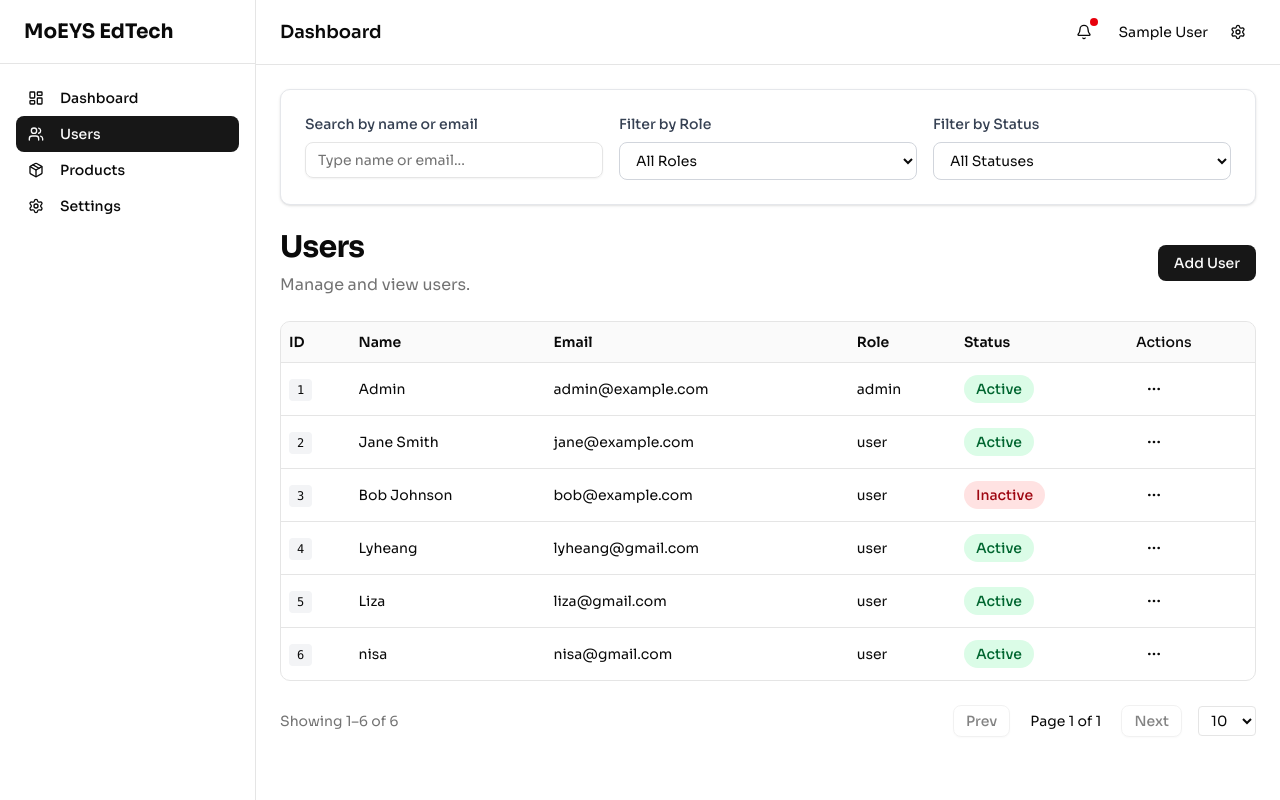
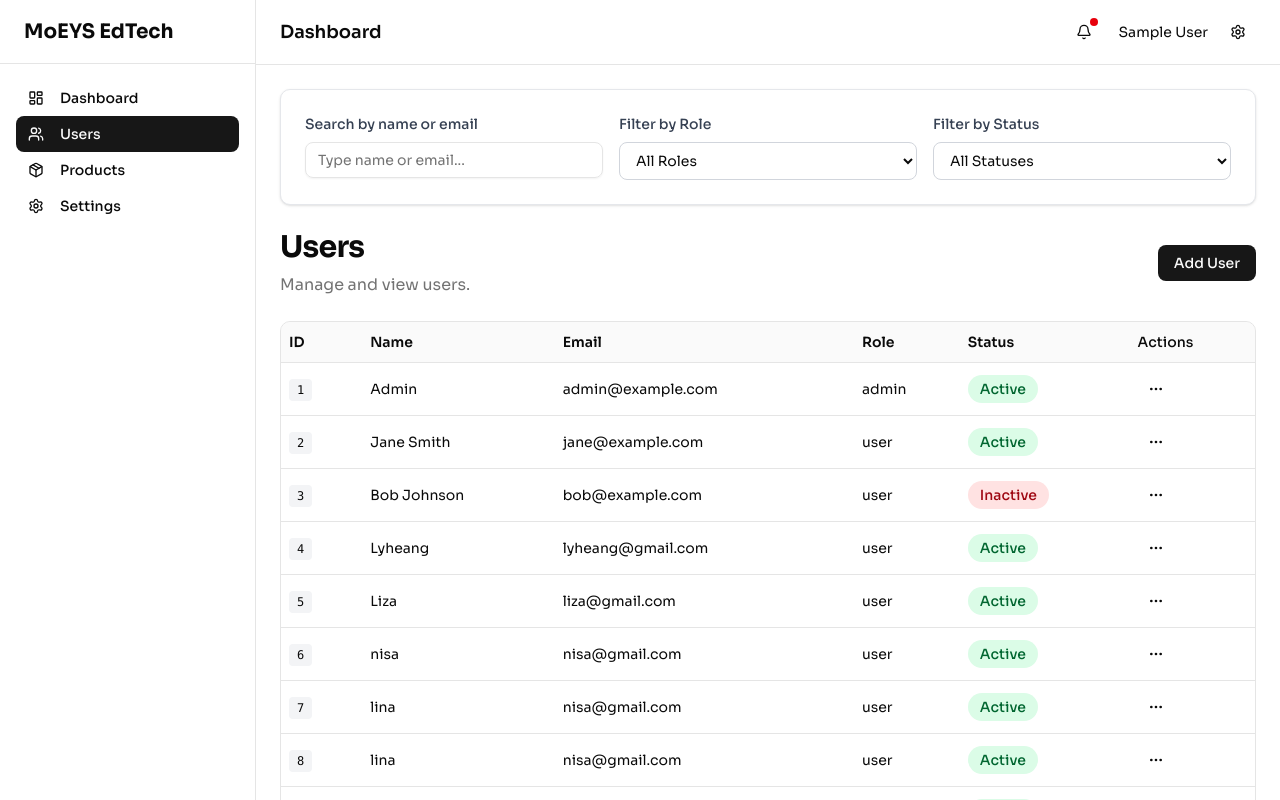
Before and after one commit to Lyheang98/DashboardExam, a Next.js app: page /dashboard/users in a window 1280 px wide. Shown: the top 800 px of the page. Built offline with nearby package versions, Linux system fonts and the light colour scheme; sample sign-in values are in the browser's storage.

Commit message:
updated pagination

```diff
--- a/app/dashboard/products/page.tsx
+++ b/app/dashboard/products/page.tsx
@@ -138,42 +138,32 @@ export default function ProductsPage() {
    */
   const fetchProducts = async () => {
   setLoading(true);
-    setPage(1);
   const startTime = Date.now();
+
   try {
-      // Build query parameters from filters
     const params = new URLSearchParams();
     if (debouncedSearchQuery) params.append("q", debouncedSearchQuery);
     if (categoryFilter) params.append("category", categoryFilter);
     if (priceRange.min) params.append("minPrice", priceRange.min);
     if (priceRange.max) params.append("maxPrice", priceRange.max);
 
-      // Fetch data from API
     const response = await fetch(`/api/products/search?${params.toString()}`);
     if (!response.ok)
       throw new Error(`HTTP error! status: ${response.status}`);
 
     const data = await response.json();
 
-      // Format and validate product data
     const allProducts = (data.data || []).map((product: any) => ({
       id: product.id,
       name: product.name,
       price: product.price,
       category: product.category || "General",
       stock: product.stock || 0,
-        // Auto-determine status based on stock level
       status: (product.stock || 0) > 0 ? "Available" : "Out of Stock",
     }));
 
+    setProducts(allProducts);
     setTotal(allProducts.length);
-      setProducts(allProducts);
-
-      // Ensure minimum loading time for smooth visual feedback
-      const elapsedTime = Date.now() - startTime;
-      if (elapsedTime < 800) {
-        await new Promise((resolve) => setTimeout(resolve, 500 - elapsedTime));
-      }
   } catch (error) {
     logger.error("Failed to fetch products", "PRODUCTS", error);
     setProducts([]);
@@ -182,6 +172,7 @@ export default function ProductsPage() {
     setLoading(false);
   }
 };
+
 
   // ============================================
   // COMPUTED VALUES (Memoized)
@@ -416,7 +407,9 @@ export default function ProductsPage() {
       {/* ============================================ */}
       <div className="flex justify-between items-center">
         <div>
-          <h1 className="text-3xl font-sans font-bold tracking-tight">Products</h1>
+          <h1 className="text-3xl font-sans font-bold tracking-tight">
+            Products
+          </h1>
           <p className="text-muted-foreground mt-2">
             View and manage your product inventory.
           </p>
@@ -597,9 +590,8 @@ export default function ProductsPage() {
               Showing {start}–{end} of {total}
             </div>
 
-            {/* Navigation and Options */}
+            {/* Navigation */}
             <div className="flex items-center gap-2">
-              {/* Previous Page Button */}
               <Button
                 variant="outline"
                 size="sm"
@@ -609,27 +601,24 @@ export default function ProductsPage() {
                 Prev
               </Button>
 
-              {/* Current Page Indicator */}
               <div className="px-3 text-sm">
                 Page {page} of {totalPages}
               </div>
 
-              {/* Next Page Button */}
               <Button
                 variant="outline"
                 size="sm"
                 onClick={() => setPage((p) => Math.min(totalPages, p + 1))}
-                disabled={page >= totalPages}
+                disabled={page === totalPages}
               >
                 Next
               </Button>
 
-              {/* Items Per Page Selector */}
               <select
                 value={perPage}
                 onChange={(e) => {
                   setPerPage(Number(e.target.value));
-                  setPage(1); // Reset to page 1 when changing items per page
+                  setPage(1); // reset page
                 }}
                 className="ml-2 rounded border bg-background px-2 py-1 text-sm"
               >
--- a/app/dashboard/users/page.tsx
+++ b/app/dashboard/users/page.tsx
@@ -135,8 +135,8 @@ export default function UsersPage() {
    */
   const fetchUsers = async () => {
     setLoading(true);
-    setPage(1);
     const startTime = Date.now();
+
     try {
       // Build query parameters
       const params = new URLSearchParams();
@@ -144,14 +144,13 @@ export default function UsersPage() {
       if (roleFilter) params.append("role", roleFilter);
       if (statusFilter) params.append("status", statusFilter);
 
-      // Fetch data from API
       const response = await fetch(`/api/users/search?${params.toString()}`);
-      if (!response.ok) throw new Error(`HTTP error! status: ${response.status}`);
+      if (!response.ok)
+        throw new Error(`HTTP error! status: ${response.status}`);
 
       const data = await response.json();
 
-      // Format and validate user data
-      const formattedUsers = (data.data || []).map((user: any) => ({
+      const allUsers = (data.data || []).map((user: any) => ({
         id: user.id,
         name: user.name,
         email: user.email,
@@ -159,14 +158,8 @@ export default function UsersPage() {
         status: user.status || "active",
       }));
 
-      setTotal(data.count || formattedUsers.length);
-      setUsers(formattedUsers);
-
-      // Ensure minimum loading time for smooth visual feedback
-      const elapsedTime = Date.now() - startTime;
-      if (elapsedTime < 800) {
-        await new Promise(resolve => setTimeout(resolve, 500 - elapsedTime));
-      }
+      setUsers(allUsers);
+      setTotal(allUsers.length);
     } catch (error) {
       logger.error("Failed to fetch users", "USERS", error);
       setUsers([]);
@@ -193,19 +186,28 @@ export default function UsersPage() {
    * Total number of pages available
    * Recalculated only when total or perPage changes
    */
-  const totalPages = useMemo(() => Math.max(1, Math.ceil(total / perPage)), [total, perPage]);
+  const totalPages = useMemo(
+    () => Math.max(1, Math.ceil(total / perPage)),
+    [total, perPage]
+  );
 
   /**
    * First item number being displayed on current page
    * Example: Page 2 with 10 items = 11
    */
-  const start = useMemo(() => (total === 0 ? 0 : (page - 1) * perPage + 1), [total, page, perPage]);
+  const start = useMemo(
+    () => (total === 0 ? 0 : (page - 1) * perPage + 1),
+    [total, page, perPage]
+  );
 
   /**
    * Last item number being displayed on current page
    * Example: Page 2 with 10 items = 20
    */
-  const end = useMemo(() => Math.min(page * perPage, total), [page, perPage, total]);
+  const end = useMemo(
+    () => Math.min(page * perPage, total),
+    [page, perPage, total]
+  );
 
   // ============================================
   // CRUD DIALOG STATE
@@ -216,7 +218,12 @@ export default function UsersPage() {
   /** User being edited (null if creating new) */
   const [editing, setEditing] = useState<User | null>(null);
   /** Form data for create/edit operations */
-  const [form, setForm] = useState({ name: "", email: "", role: "User", status: "Active" });
+  const [form, setForm] = useState({
+    name: "",
+    email: "",
+    role: "User",
+    status: "Active",
+  });
 
   // ============================================
   // CRUD OPERATIONS (Memoized Callbacks)
@@ -239,7 +246,12 @@ export default function UsersPage() {
    */
   const openEdit = useCallback((user: User) => {
     setEditing(user);
-    setForm({ name: user.name, email: user.email, role: user.role, status: user.status });
+    setForm({
+      name: user.name,
+      email: user.email,
+      role: user.role,
+      status: user.status,
+    });
     setOpen(true);
   }, []);
 
@@ -252,7 +264,9 @@ export default function UsersPage() {
   const submitForm = useCallback(() => {
     if (editing) {
       // Update existing user
-      setUsers((prev) => prev.map((u) => (u.id === editing.id ? { ...u, ...form } : u)));
+      setUsers((prev) =>
+        prev.map((u) => (u.id === editing.id ? { ...u, ...form } : u))
+      );
     } else {
       // Create new user
       const newUser: User = { id: Date.now(), ...form };
@@ -267,10 +281,10 @@ export default function UsersPage() {
    * Memoized with users as dependency
    * @param {User} user - User to delete
    */
- const handleDelete = useCallback((user: User) => {
-  setUsers((prev) => prev.filter((u) => u.id !== user.id));
-  setTotal((t) => Math.max(0, t - 1));
-}, []);
+  const handleDelete = useCallback((user: User) => {
+    setUsers((prev) => prev.filter((u) => u.id !== user.id));
+    setTotal((t) => Math.max(0, t - 1));
+  }, []);
 
   /**
    * Toggles user status between active and inactive
@@ -278,7 +292,7 @@ export default function UsersPage() {
    * @param {User} user - User to toggle status
    */
   const toggleStatus = useCallback((user: User) => {
-    const newStatus = user.status === 'active' ? 'inactive' : 'active';
+    const newStatus = user.status === "active" ? "inactive" : "active";
     setUsers((prev) =>
       prev.map((u) => (u.id === user.id ? { ...u, status: newStatus } : u))
     );
@@ -290,11 +304,15 @@ export default function UsersPage() {
       {/* SEARCH AND FILTERS SECTION */}
       {/* ============================================ */}
       <div className="bg-white dark:bg-slate-900 rounded-lg border border-gray-200 dark:border-slate-700 p-6 shadow-sm">
-
         <div className="grid grid-cols-1 md:grid-cols-3 gap-4">
           {/* Search Input */}
           <div className="space-y-2">
-            <Label htmlFor="search" className="text-sm font-medium text-gray-700 dark:text-gray-300">Search by name or email</Label>
+            <Label
+              htmlFor="search"
+              className="text-sm font-medium text-gray-700 dark:text-gray-300"
+            >
+              Search by name or email
+            </Label>
             <Input
               id="search"
               placeholder="Type name or email..."
@@ -306,7 +324,12 @@ export default function UsersPage() {
 
           {/* Role Filter */}
           <div className="space-y-2">
-            <Label htmlFor="role-filter" className="text-sm font-medium text-gray-700 dark:text-gray-300">Filter by Role</Label>
+            <Label
+              htmlFor="role-filter"
+              className="text-sm font-medium text-gray-700 dark:text-gray-300"
+            >
+              Filter by Role
+            </Label>
             <select
               id="role-filter"
               value={roleFilter}
@@ -322,7 +345,12 @@ export default function UsersPage() {
 
           {/* Status Filter */}
           <div className="space-y-2">
-            <Label htmlFor="status-filter" className="text-sm font-medium text-gray-700 dark:text-gray-300">Filter by Status</Label>
+            <Label
+              htmlFor="status-filter"
+              className="text-sm font-medium text-gray-700 dark:text-gray-300"
+            >
+              Filter by Status
+            </Label>
             <select
               id="status-filter"
               value={statusFilter}
@@ -353,8 +381,10 @@ export default function UsersPage() {
           </DialogTrigger>
           <DialogContent>
             <DialogHeader>
-              <DialogTitle>{editing ? 'Edit User' : 'Add User'}</DialogTitle>
-              <DialogDescription>{editing ? 'Update user details' : 'Create a new user'}</DialogDescription>
+              <DialogTitle>{editing ? "Edit User" : "Add User"}</DialogTitle>
+              <DialogDescription>
+                {editing ? "Update user details" : "Create a new user"}
+              </DialogDescription>
             </DialogHeader>
 
             {/* Form Fields */}
@@ -362,13 +392,25 @@ export default function UsersPage() {
               {/* Name Field */}
               <div className="space-y-1">
                 <Label htmlFor="name">Name</Label>
-                <Input id="name" value={form.name} onChange={(e) => setForm((f) => ({ ...f, name: e.target.value }))} />
+                <Input
+                  id="name"
+                  value={form.name}
+                  onChange={(e) =>
+                    setForm((f) => ({ ...f, name: e.target.value }))
+                  }
+                />
               </div>
 
               {/* Email Field */}
               <div className="space-y-1">
                 <Label htmlFor="email">Email</Label>
-                <Input id="email" value={form.email} onChange={(e) => setForm((f) => ({ ...f, email: e.target.value }))} />
+                <Input
+                  id="email"
+                  value={form.email}
+                  onChange={(e) =>
+                    setForm((f) => ({ ...f, email: e.target.value }))
+                  }
+                />
               </div>
 
               {/* Role and Status Fields */}
@@ -376,13 +418,26 @@ export default function UsersPage() {
                 {/* Role Field */}
                 <div className="space-y-1">
                   <Label htmlFor="role">Role</Label>
-                  <Input id="role" value={form.role} onChange={(e) => setForm((f) => ({ ...f, role: e.target.value }))} />
+                  <Input
+                    id="role"
+                    value={form.role}
+                    onChange={(e) =>
+                      setForm((f) => ({ ...f, role: e.target.value }))
+                    }
+                  />
                 </div>
 
                 {/* Status Dropdown */}
                 <div className="space-y-1">
                   <Label htmlFor="status">Status</Label>
-                  <select id="status" value={form.status} onChange={(e) => setForm((f) => ({ ...f, status: e.target.value }))} className="w-full rounded border px-2 py-1">
+                  <select
+                    id="status"
+                    value={form.status}
+                    onChange={(e) =>
+                      setForm((f) => ({ ...f, status: e.target.value }))
+                    }
+                    className="w-full rounded border px-2 py-1"
+                  >
                     <option>Active</option>
                     <option>Inactive</option>
                   </select>
@@ -393,9 +448,13 @@ export default function UsersPage() {
             {/* Dialog Actions */}
             <DialogFooter>
               <DialogClose asChild>
-                <Button variant="outline" onClick={() => setOpen(false)}>Cancel</Button>
+                <Button variant="outline" onClick={() => setOpen(false)}>
+                  Cancel
+                </Button>
               </DialogClose>
-              <Button onClick={submitForm}>{editing ? 'Save Changes' : 'Create User'}</Button>
+              <Button onClick={submitForm}>
+                {editing ? "Save Changes" : "Create User"}
+              </Button>
             </DialogFooter>
           </DialogContent>
         </Dialog>
@@ -411,14 +470,21 @@ export default function UsersPage() {
             <div className="mb-6">
               <div className="w-12 h-12 border-4 border-blue-200 dark:border-blue-800 border-t-blue-600 dark:border-t-blue-400 rounded-full animate-spin"></div>
             </div>
-            <p className="text-lg font-semibold text-gray-900 dark:text-white mb-2">Loading Users</p>
-            <p className="text-sm text-gray-500 dark:text-gray-400">Please wait while we fetch your users...</p>
+            <p className="text-lg font-semibold text-gray-900 dark:text-white mb-2">
+              Loading Users
+            </p>
+            <p className="text-sm text-gray-500 dark:text-gray-400">
+              Please wait while we fetch your users...
+            </p>
           </div>
 
           {/* Skeleton Loaders - Simulate table rows while loading */}
           <div className="space-y-3 mt-8">
             {[...Array(5)].map((_, i) => (
-              <div key={i} className="h-12 bg-gray-100 dark:bg-slate-800 rounded animate-pulse"></div>
+              <div
+                key={i}
+                className="h-12 bg-gray-100 dark:bg-slate-800 rounded animate-pulse"
+              ></div>
             ))}
           </div>
         </div>
@@ -471,9 +537,8 @@ export default function UsersPage() {
               Showing {start}–{end} of {total}
             </div>
 
-            {/* Navigation and Options */}
+            {/* Controls */}
             <div className="flex items-center gap-2">
-              {/* Previous Page Button */}
               <Button
                 variant="outline"
                 size="sm"
@@ -483,27 +548,24 @@ export default function UsersPage() {
                 Prev
               </Button>
 
-              {/* Current Page Indicator */}
               <div className="px-3 text-sm">
                 Page {page} of {totalPages}
               </div>
 
-              {/* Next Page Button */}
               <Button
                 variant="outline"
                 size="sm"
                 onClick={() => setPage((p) => Math.min(totalPages, p + 1))}
-                disabled={page >= totalPages}
+                disabled={page === totalPages}
               >
                 Next
               </Button>
 
-              {/* Items Per Page Selector */}
               <select
                 value={perPage}
                 onChange={(e) => {
                   setPerPage(Number(e.target.value));
-                  setPage(1); // Reset to page 1 when changing items per page
+                  setPage(1); // important reset
                 }}
                 className="ml-2 rounded border bg-background px-2 py-1 text-sm"
               >
--- a/data/users.json
+++ b/data/users.json
@@ -46,5 +46,37 @@
     "password": "123",
     "role": "user",
     "status": "active"
+  },
+  {
+    "id": 7,
+    "name": "lina",
+    "email": "nisa@gmail.com",
+    "password": "123",
+    "role": "user",
+    "status": "active"
+  },
+  {
+    "id": 8,
+    "name": "lina",
+    "email": "nisa@gmail.com",
+    "password": "123",
+    "role": "user",
+    "status": "active"
+  },
+  {
+    "id": 9,
+    "name": "lina",
+    "email": "nisa@gmail.com",
+    "password": "123",
+    "role": "user",
+    "status": "active"
+  },
+   {
+    "id": 10,
+    "name": "linaa",
+    "email": "nisa@gmail.com",
+    "password": "123",
+    "role": "user",
+    "status": "active"
   }
 ]
```
Lines whose indentation alone changed are shown as unchanged.
